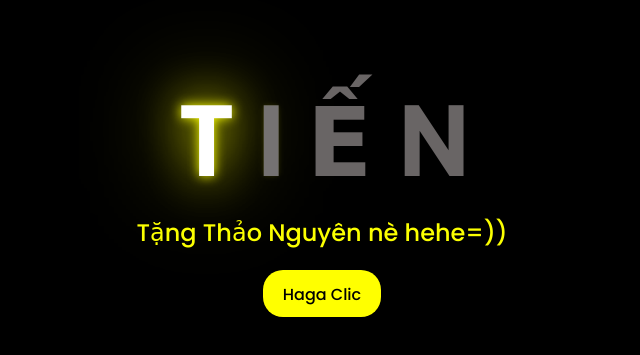
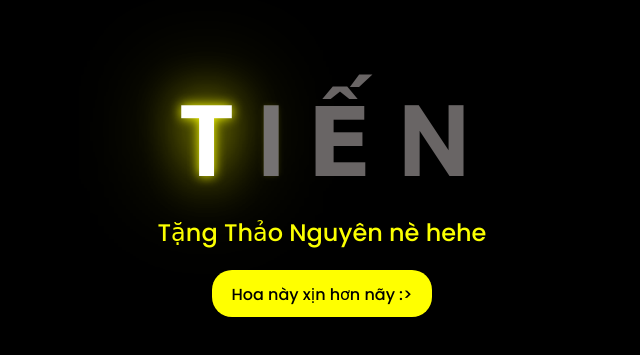
Before and after one commit to anhtiensmai-ken/FOR-TN, a plain HTML site: page index.html in a window 1280 px wide. Shown: the part 215-570 px from the top of the page, without its empty margins (326-966 px from the left). Drawn offline with Linux system fonts and the light colour scheme.

Commit message:
Update index.html
Signed-off-by: anhtiensmai-ken <anhtiensmai@gmail.com>

```diff
--- a/index.html
+++ b/index.html
@@ -25,11 +25,11 @@
         <span></span>
     </div>
     <div class="description">
-        <span>Tặng Thảo Nguyên nè hehe=))</span>
+        <span>Tặng Thảo Nguyên nè hehe</span>
     </div>
     <div class="button">
         <button>
-            <a href="FLORES.html">Haga Clic</a>
+            <a href="FLORES.html">Hoa này xịn hơn nãy :></a>
         </button>
 
     </div>
```
